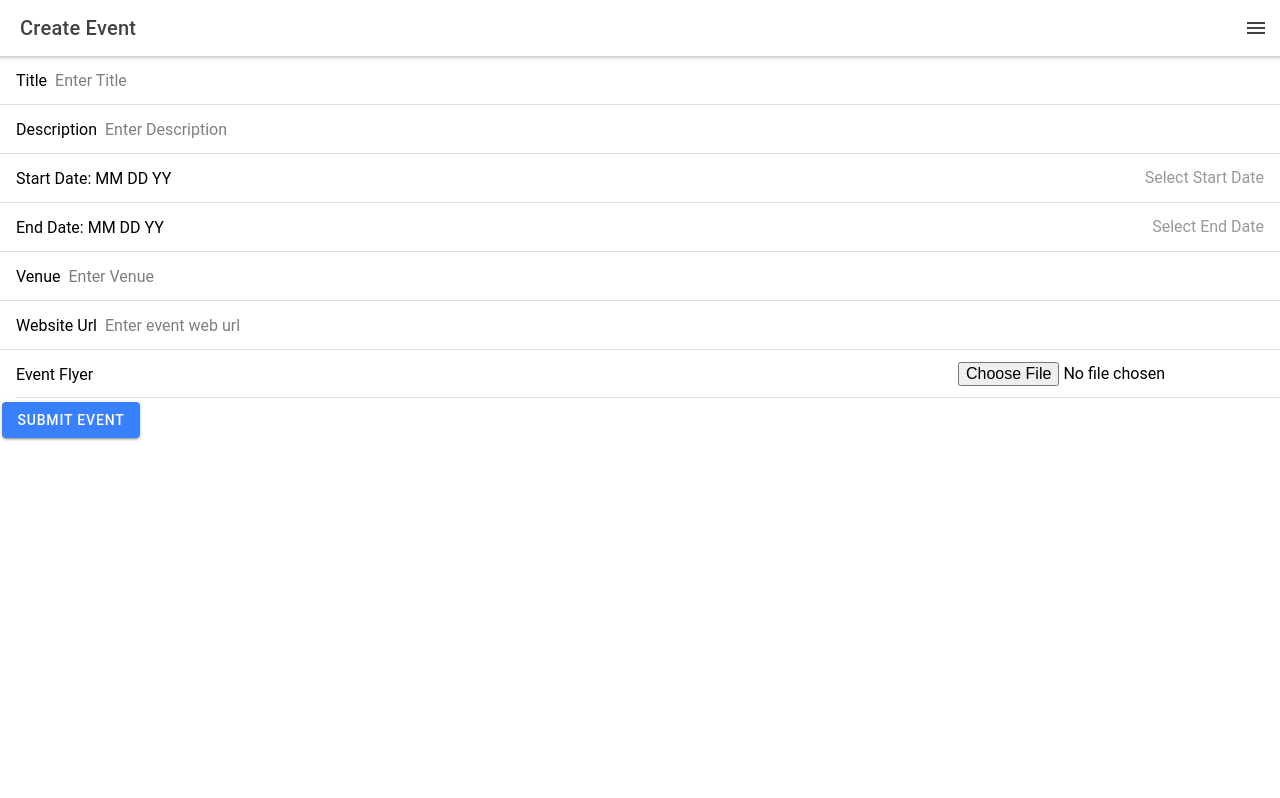
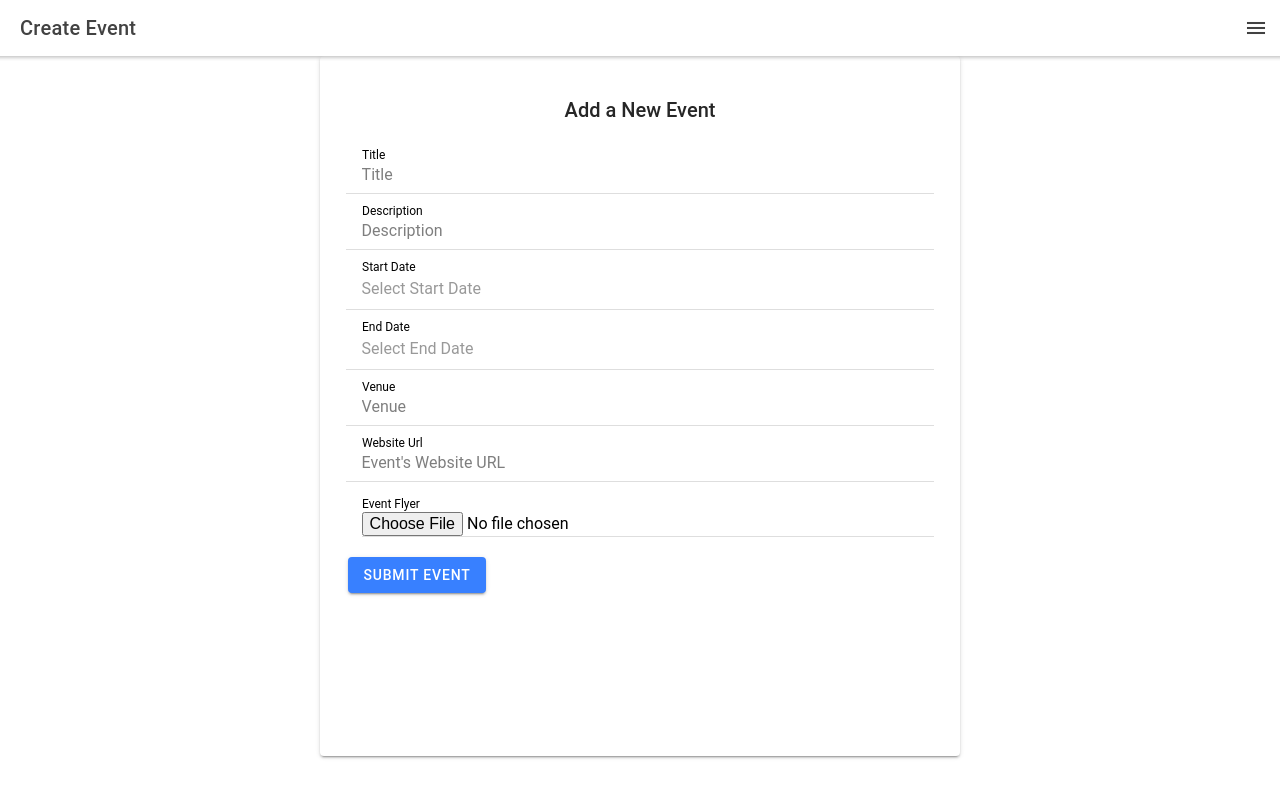
Before and after one commit to adoseofsam/cycle8, a React (Create React App) app in the folder EMS-frontend/CT-EMS/: page /createEvent in a window 1280 px wide. Built offline with nearby package versions, Linux system fonts and the light colour scheme.

Commit message:
added create event shell

```diff
--- /dev/null
+++ b/EMS-frontend/CT-EMS/src/pages/CreateEvent.css
@@ -0,0 +1,17 @@
+.create-card-center{
+    display: block;
+    flex-direction: column;
+    width: 50% !important;
+    height: 700px;
+    margin: 0 auto !important;
+    align-items: center;
+    justify-content: center;
+
+}
+.text-center{
+    text-align: center;
+}
+
+.createTitle{
+    text-align: center;
+}
--- a/EMS-frontend/CT-EMS/src/pages/CreateEvent.tsx
+++ b/EMS-frontend/CT-EMS/src/pages/CreateEvent.tsx
@@ -1,5 +1,6 @@
-import { IonContent, IonList, IonHeader, IonPage, IonTitle, IonToolbar, IonText, IonInput, IonButton, IonIcon, IonItem, IonLabel, IonDatetime, IonSplitPane, IonButtons, IonMenuButton } from '@ionic/react';
+import { IonBackButton,IonCardTitle,IonCardHeader,IonCard,IonContent, IonList, IonHeader, IonPage, IonTitle, IonToolbar, IonText, IonInput, IonButton, IonIcon, IonItem, IonLabel, IonDatetime, IonSplitPane, IonButtons, IonMenuButton } from '@ionic/react';
 import './Home.css';
+import './CreateEvent.css'
 
 
 import { Toast } from '../toast';
@@ -99,43 +100,53 @@ const CreateEvent: React.FC = () => {
         </IonToolbar>
       </IonHeader>
       <IonContent fullscreen>
+      <IonCard className ="create-card-center">
+
+      <IonCardHeader >
+            <IonCardTitle className ="createTitle">Add a New Event</IonCardTitle>
+      </IonCardHeader>
+
         <IonItem>
-          <IonLabel>Title</IonLabel>
-          <IonInput value={Title} placeholder="Enter Title" onIonChange={(e:any) => setTitle(e.target.value)}></IonInput>
+          <IonLabel position="stacked">Title </IonLabel>
+          <IonInput value={Title} placeholder="Title" onIonChange={(e:any) => setTitle(e.target.value)}></IonInput>
         </IonItem>
 
         <IonItem>
-          <IonLabel>Description</IonLabel>
-          <IonInput value={Desc} placeholder="Enter Description" onIonChange={e => setDesc(e.detail.value!)}></IonInput>
+          <IonLabel position="stacked">Description </IonLabel>
+          <IonInput value={Desc} placeholder="Description" onIonChange={e => setDesc(e.detail.value!)}></IonInput>
         </IonItem>
 
         <IonItem>
-            <IonLabel>Start Date: MM DD YY</IonLabel>
+            <IonLabel position="stacked">Start Date </IonLabel>
             <IonDatetime displayFormat="DDDD MMM D, YYYY" placeholder="Select Start Date" value={StartDate} onIonChange={e => setStartDate(e.detail.value!)}></IonDatetime>
         </IonItem>
 
         <IonItem>
-            <IonLabel>End Date: MM DD YY</IonLabel>
+            <IonLabel position="stacked">End Date </IonLabel>
             <IonDatetime displayFormat="DDDD MMM D, YYYY" placeholder="Select End Date" value={EndDate} onIonChange={e => setEndDate(e.detail.value!)}></IonDatetime>
         </IonItem>
 
         <IonItem>
-          <IonLabel>Venue</IonLabel>
-          <IonInput value={Venue} placeholder="Enter Venue" onIonChange={e => setVenue(e.detail.value!)}></IonInput>
+          <IonLabel position="stacked">Venue </IonLabel>
+          <IonInput value={Venue} placeholder="Venue" onIonChange={e => setVenue(e.detail.value!)}></IonInput>
         </IonItem>
 
         <IonItem>
-          <IonLabel>Website Url</IonLabel>
-          <IonInput value={Url} placeholder="Enter event web url" onIonChange={e => setUrl(e.detail.value!)}></IonInput>
+          <IonLabel position="stacked">Website Url </IonLabel>
+          <IonInput value={Url} placeholder="Event's Website URL" onIonChange={e => setUrl(e.detail.value!)}></IonInput>
         </IonItem>
 
         <IonItem>
-          <IonLabel>Event Flyer </IonLabel>
+          <IonLabel position="stacked">Event Flyer </IonLabel>
           <input type = "file" onChange = {(e:any) => setPhoto(e.target.files[0])}/>
         </IonItem>
 
-
-          <IonButton color="primary" onClick={ (e) => HandleSubmit(e) }>Submit Event</IonButton>
+          <br></br>
+          <IonButtons slot = "start">
+            <IonBackButton />
+          </IonButtons>
+          <IonButton className="text-center" color="primary" onClick={ (e) => HandleSubmit(e) }>Submit Event</IonButton>
+          </IonCard>
       </IonContent>
     </IonPage>
     // </IonSplitPane>
--- a/EMS-frontend/CT-EMS/src/pages/SignUp.tsx
+++ b/EMS-frontend/CT-EMS/src/pages/SignUp.tsx
@@ -88,38 +88,35 @@ const SignUp: React.FC = () => {
       <IonCard className ="card-center">
 
         <IonCardHeader >
-          {/* <IonCardSubtitle >ems</IonCardSubtitle> */}
               <IonCardTitle className ="signupTitle">Sign Up</IonCardTitle>
         </IonCardHeader>
-        <IonButtons slot="start">
-          <IonBackButton text="buttonText" icon="buttonIcon" />
-        </IonButtons>
+
         <IonItem>
-          <IonLabel>Full Name</IonLabel>
-          <IonInput value={FullName} placeholder="Enter FullName" onIonChange={(e:any) => setFullName(e.target.value)}></IonInput>
+          <IonLabel className ="signupLabel" position="stacked">Full Name </IonLabel>
+          <IonInput value={FullName} placeholder="Jane Doe" onIonChange={(e:any) => setFullName(e.target.value)}></IonInput>
         </IonItem>
 
         <IonItem>
-          <IonLabel>Email</IonLabel>
-          <IonInput value={Email} placeholder="Enter Email" onIonChange={e => setEmail(e.detail.value!)}></IonInput>
+          <IonLabel position="stacked">Email</IonLabel>
+          <IonInput value={Email} placeholder="sample@example.com" onIonChange={e => setEmail(e.detail.value!)}></IonInput>
         </IonItem>
 
         <IonItem>
-          <IonLabel>Profile Picture </IonLabel>
+          <IonLabel position="stacked">Password</IonLabel>
+          <input type = "password" placeholder="Password" onChange = {(e) => setPassword(e.target.value)}/>
+        </IonItem>
+
+        <IonItem>
+          <IonLabel position="stacked">Re-Enter Password</IonLabel>
+          <input type = "password" placeholder="Confirm Password" onChange = {(e) => setConfirm(e.target.value)}/>
+        </IonItem>
+
+        <IonItem>
+          <IonLabel position="stacked">Profile Picture </IonLabel>
           <input type = "file" onChange = {(e:any) => setPhoto(e.target.files[0])}/>
         </IonItem>
 
-        <IonItem>
-          <IonLabel>Password</IonLabel>
-          <input type = "password" placeholder="Enter Password" onChange = {(e) => setPassword(e.target.value)}/>
-        </IonItem>
-
-        <IonItem>
-          <IonLabel>Re-Password</IonLabel>
-          <input type = "password" placeholder="Confirm Password" onChange = {(e) => setConfirm(e.target.value)}/>
-        </IonItem>
-
-
+          <br></br>
           <IonButton color="primary" onClick={ (e) => HandleSubmit(e) }>CREATE ACCOUNT</IonButton>
           <p>Already have an account?<Link to="/login">Login</Link></p>
 
--- a/EMS-frontend/CT-EMS/src/pages/Signup.css
+++ b/EMS-frontend/CT-EMS/src/pages/Signup.css
@@ -14,3 +14,6 @@
     font-size: large;
     font-weight: bold;
 }
+.signupLabel{
+    font-size: medium !important;
+}
```
